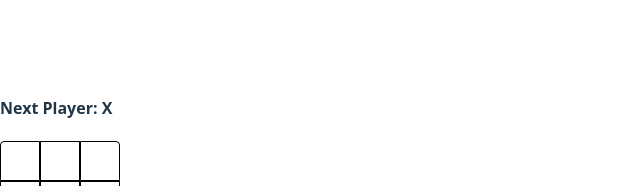
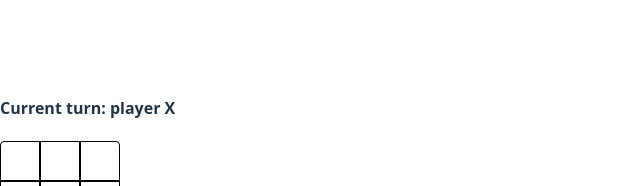
Before and after one commit to Imperator7/tictactoe-from-react-docs, a React (Vite) app: page / in a window 1280 px wide. Shown: the part 232-418 px from the top of the page, without its empty margins (0-640 px from the left). Built offline with nearby package versions, Linux system fonts and the light colour scheme.

Commit message:
feat: Tied detection feat added and refactor the code

```diff
--- a/src/App.tsx
+++ b/src/App.tsx
@@ -1,20 +1,35 @@
-import { useState } from 'react'
+import { useEffect, useState } from 'react'
 import Board from './components/Board'
-import type { PlayerTurn } from './types/board.type'
+import type { gameResult, PlayerTurn } from './types/board.type'
 import './App.css'
 
 function App() {
   const [turn, setTurn] = useState<PlayerTurn>('X')
-  const [isEnd, setEnd] = useState<boolean>(false)
+  const [gameStage, setGameStage] = useState<gameResult>(null)
+  const [gameAnnouncement, setGameAnnouncement] = useState<string>(
+    'Welcome to the game, the first player is X'
+  )
+
+  useEffect(() => {
+    setGameAnnouncement(`Current turn: player ${turn}`)
+  }, [turn])
+
+  useEffect(() => {
+    if (gameStage === 'X_Win') {
+      setGameAnnouncement('The winner is player X.')
+    }
+    if (gameStage === 'O_Win') {
+      setGameAnnouncement('The winner is player O.')
+    }
+    if (gameStage === 'Tied') {
+      setGameAnnouncement('The game is tied, let try again.')
+    }
+  }, [gameStage])
 
   return (
     <>
-      {isEnd ? (
-        <h4>The winner is {turn === 'X' ? 'O' : 'X'}</h4>
-      ) : (
-        <h4>Next Player: {turn}</h4>
-      )}
-      <Board turn={turn} setTurn={setTurn} setEnd={setEnd} />
+      <h4>{gameAnnouncement}</h4>
+      <Board turn={turn} setTurn={setTurn} setGameStage={setGameStage} />
     </>
   )
 }
--- a/src/calculateWinner.ts
+++ b/src/calculateWinner.ts
@@ -1,6 +1,6 @@
-import type { MarkType } from './types/board.type'
+import type { Mark, WinInfo } from './types/board.type'
 
-export default function calculateWinner(board: MarkType[]): boolean {
+export default function calculateWinner(board: Mark[]): WinInfo | null {
   const lines = [
     [0, 1, 2],
     [3, 4, 5],
@@ -14,9 +14,9 @@ export default function calculateWinner(board: MarkType[]): boolean {
 
   for (const [a, b, c] of lines) {
     if (board[a] !== null && board[a] === board[b] && board[a] === board[c]) {
-      return true
+      return { winner: board[a], line: [a, b, c] }
     }
   }
 
-  return false
+  return null
 }
--- a/src/components/Board.tsx
+++ b/src/components/Board.tsx
@@ -1,23 +1,39 @@
 import calculateWinner from '../calculateWinner'
-import { type PlayerTurn, type MarkType } from '../types/board.type'
+import {
+  type PlayerTurn,
+  type Mark,
+  type gameResult,
+} from '../types/board.type'
 import Square from './Square'
 import { useEffect, useState, type Dispatch, type SetStateAction } from 'react'
 
 type BoardProps = {
   turn: PlayerTurn
   setTurn: Dispatch<SetStateAction<PlayerTurn>>
-  setEnd: Dispatch<SetStateAction<boolean>>
+  setGameStage: Dispatch<SetStateAction<gameResult>>
 }
 
-export default function Board({ turn, setTurn, setEnd }: BoardProps) {
-  const [marks, setMarks] = useState<MarkType[]>(Array(9).fill(null))
+export default function Board({ turn, setTurn, setGameStage }: BoardProps) {
+  const [marks, setMarks] = useState<Mark[]>(Array(9).fill(null))
   const [clickable, setClickable] = useState<boolean>(true)
 
   useEffect(() => {
     const res = calculateWinner(marks)
+    const isDraw = !res && !marks.includes(null)
+
     if (res) {
       setClickable(false)
-      setEnd(true)
+      if (res.winner === 'X') {
+        setGameStage('X_Win')
+      } else {
+        setGameStage('O_Win')
+      }
+      return
+    }
+
+    if (isDraw) {
+      setClickable(false)
+      setGameStage('Tied')
     }
   }, [marks])
 
--- a/src/components/Square.tsx
+++ b/src/components/Square.tsx
@@ -1,8 +1,8 @@
 import type { Dispatch, SetStateAction } from 'react'
-import { type MarkType, type PlayerTurn } from '../types/board.type'
+import { type Mark, type PlayerTurn } from '../types/board.type'
 
 type SquareProps = {
-  mark: MarkType
+  mark: Mark
   setTurn: Dispatch<SetStateAction<PlayerTurn>>
   setMark: (index: number) => boolean
   boxIndex: number
```
Also changed, not shown: src/types/board.type.ts (+6 -1 lines), 1 other file (tests, documents, lock files or other folders).
